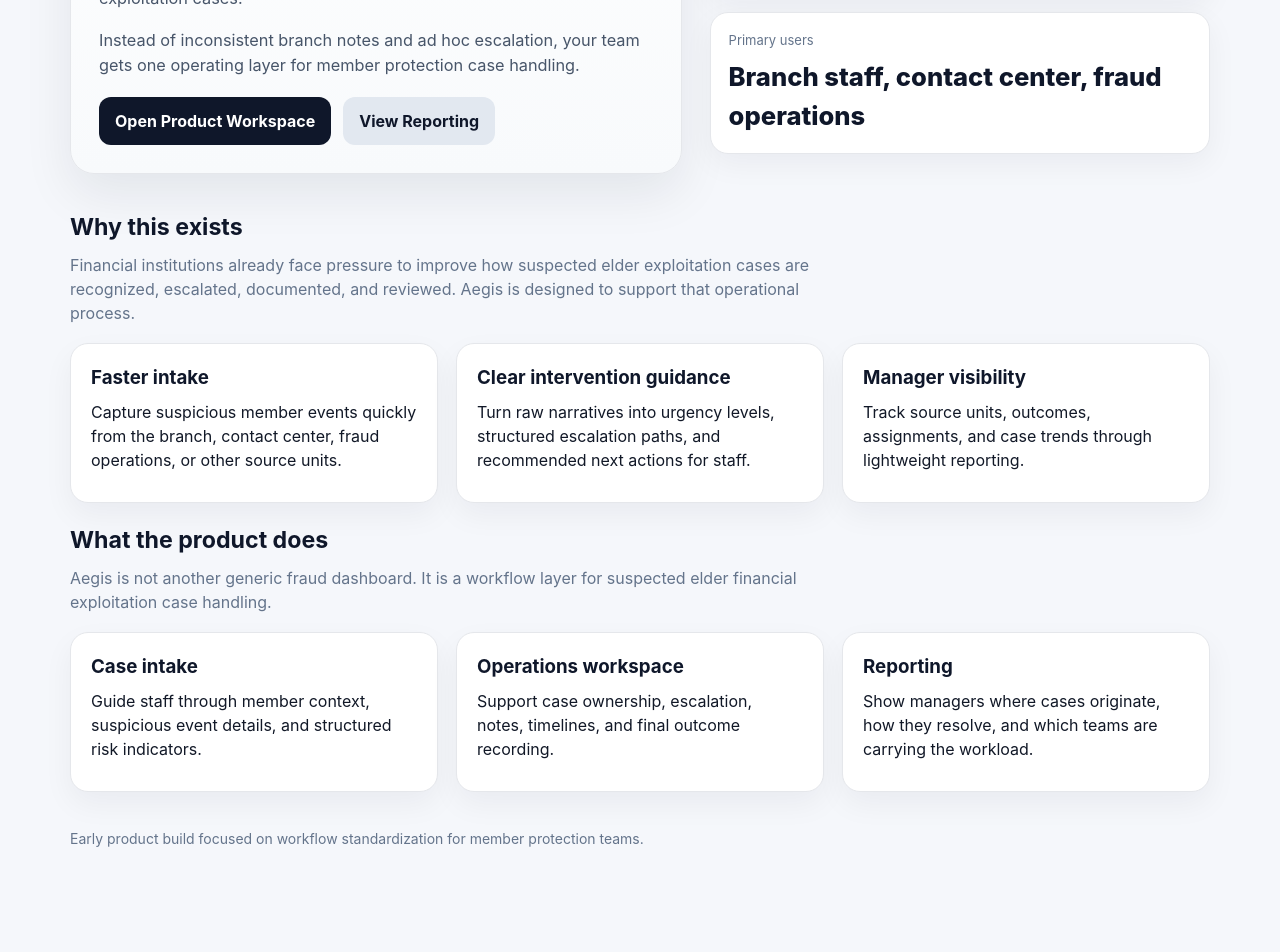
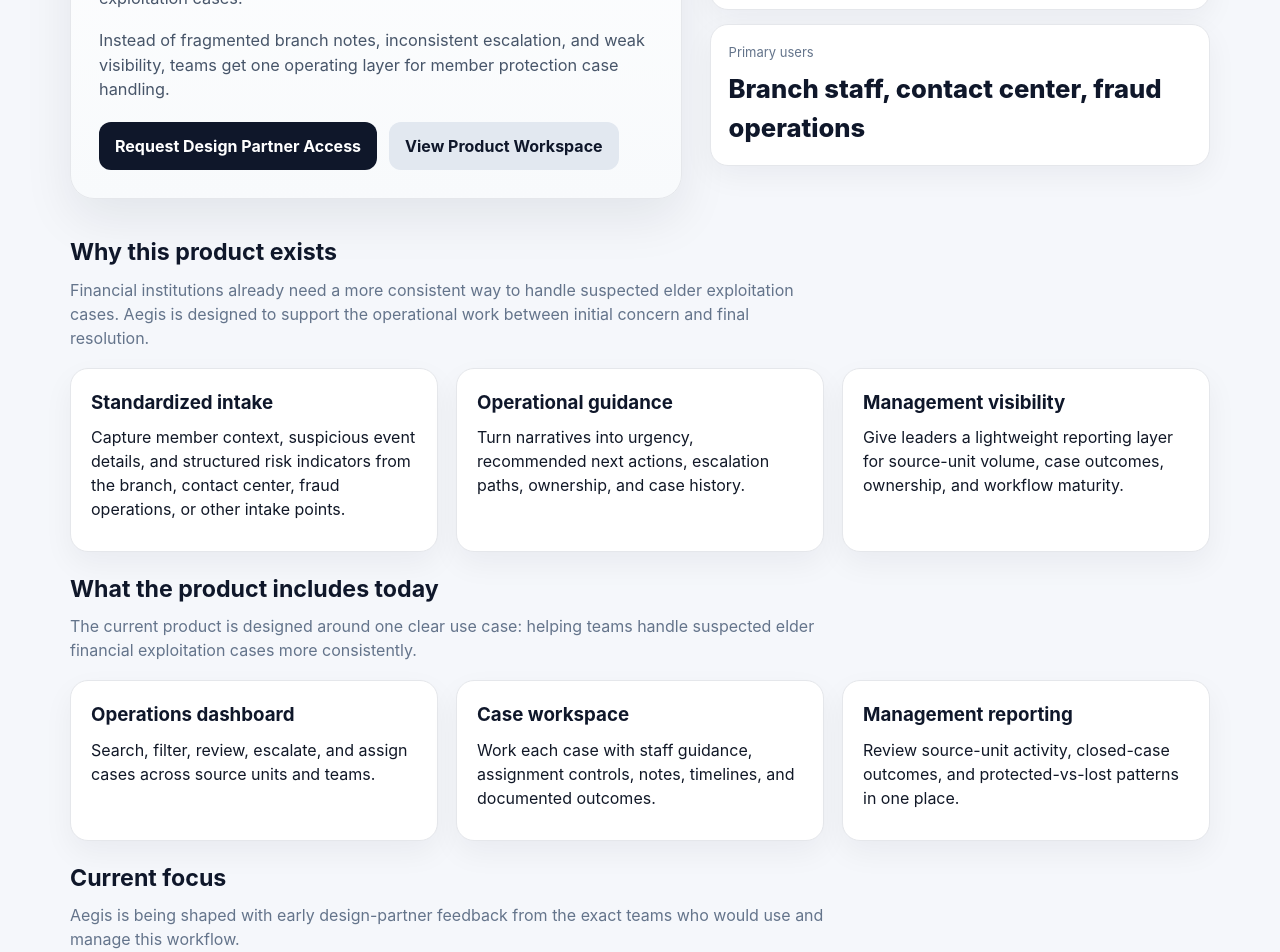
Before and after one commit to OmereKurt/aegis-member-protection, a Next.js app in the folder startup-frontend/: page / in a window 1280 px wide. Shown: the part 440-1392 px from the top of the page. Before the commit the page ends 1337 px from the top, so only its background shows below. Built offline with nearby package versions, Linux system fonts and the light colour scheme.

Commit message:
Add design partner page and final homepage GTM polish

```diff
--- a/startup-frontend/app/layout.tsx
+++ b/startup-frontend/app/layout.tsx
@@ -21,7 +21,9 @@
                 <div className="brand-mark">AM</div>
                 <div className="brand-text">
                   <div className="brand-title">Aegis Member Protection</div>
-                  <div className="brand-subtitle">Operational workflow for suspected elder exploitation cases</div>
+                  <div className="brand-subtitle">
+                    Operational workflow for suspected elder exploitation cases
+                  </div>
                 </div>
               </a>
 
@@ -29,6 +31,7 @@
                 <a href="/">Home</a>
                 <a href="/ops">Operations</a>
                 <a href="/reporting">Reporting</a>
+                <a href="/pilot">Design Partner</a>
                 <a href="/cases/new">New Intake</a>
               </nav>
             </div>
--- a/startup-frontend/app/page.tsx
+++ b/startup-frontend/app/page.tsx
@@ -8,16 +8,16 @@
             <h1>Help staff intervene before vulnerable members lose funds.</h1>
             <p>
               Aegis gives credit unions and regional banks a structured workflow to intake,
-              triage, escalate, document, and report suspected elder financial exploitation cases.
+              triage, escalate, document, and review suspected elder financial exploitation cases.
             </p>
             <p>
-              Instead of inconsistent branch notes and ad hoc escalation, your team gets one
-              operating layer for member protection case handling.
+              Instead of fragmented branch notes, inconsistent escalation, and weak visibility,
+              teams get one operating layer for member protection case handling.
             </p>
 
             <div className="hero-actions">
-              <a href="/ops" className="button">Open Product Workspace</a>
-              <a href="/reporting" className="button button-secondary">View Reporting</a>
+              <a href="/pilot" className="button">Request Design Partner Access</a>
+              <a href="/ops" className="button button-secondary">View Product Workspace</a>
             </div>
           </div>
 
@@ -39,66 +39,88 @@
       </section>
 
       <section className="section">
-        <h2 className="section-title">Why this exists</h2>
+        <h2 className="section-title">Why this product exists</h2>
         <p className="section-subtitle">
-          Financial institutions already face pressure to improve how suspected elder exploitation
-          cases are recognized, escalated, documented, and reviewed. Aegis is designed to support
-          that operational process.
+          Financial institutions already need a more consistent way to handle suspected elder
+          exploitation cases. Aegis is designed to support the operational work between initial concern
+          and final resolution.
         </p>
 
         <div className="feature-grid">
           <div className="feature-card">
-            <h3>Faster intake</h3>
+            <h3>Standardized intake</h3>
             <p>
-              Capture suspicious member events quickly from the branch, contact center,
-              fraud operations, or other source units.
+              Capture member context, suspicious event details, and structured risk indicators from
+              the branch, contact center, fraud operations, or other intake points.
             </p>
           </div>
 
           <div className="feature-card">
-            <h3>Clear intervention guidance</h3>
+            <h3>Operational guidance</h3>
             <p>
-              Turn raw narratives into urgency levels, structured escalation paths,
-              and recommended next actions for staff.
+              Turn narratives into urgency, recommended next actions, escalation paths, ownership,
+              and case history.
             </p>
           </div>
 
           <div className="feature-card">
-            <h3>Manager visibility</h3>
+            <h3>Management visibility</h3>
             <p>
-              Track source units, outcomes, assignments, and case trends through lightweight reporting.
+              Give leaders a lightweight reporting layer for source-unit volume, case outcomes,
+              ownership, and workflow maturity.
             </p>
           </div>
         </div>
       </section>
 
       <section className="section">
-        <h2 className="section-title">What the product does</h2>
+        <h2 className="section-title">What the product includes today</h2>
         <p className="section-subtitle">
-          Aegis is not another generic fraud dashboard. It is a workflow layer for suspected elder
-          financial exploitation case handling.
+          The current product is designed around one clear use case: helping teams handle suspected
+          elder financial exploitation cases more consistently.
         </p>
 
         <div className="feature-grid">
           <div className="feature-card">
-            <h3>Case intake</h3>
-            <p>Guide staff through member context, suspicious event details, and structured risk indicators.</p>
+            <h3>Operations dashboard</h3>
+            <p>
+              Search, filter, review, escalate, and assign cases across source units and teams.
+            </p>
           </div>
 
           <div className="feature-card">
-            <h3>Operations workspace</h3>
-            <p>Support case ownership, escalation, notes, timelines, and final outcome recording.</p>
+            <h3>Case workspace</h3>
+            <p>
+              Work each case with staff guidance, assignment controls, notes, timelines, and
+              documented outcomes.
+            </p>
           </div>
 
           <div className="feature-card">
-            <h3>Reporting</h3>
-            <p>Show managers where cases originate, how they resolve, and which teams are carrying the workload.</p>
+            <h3>Management reporting</h3>
+            <p>
+              Review source-unit activity, closed-case outcomes, and protected-vs-lost patterns
+              in one place.
+            </p>
           </div>
         </div>
       </section>
 
+      <section className="section">
+        <h2 className="section-title">Current focus</h2>
+        <p className="section-subtitle">
+          Aegis is being shaped with early design-partner feedback from the exact teams who would
+          use and manage this workflow.
+        </p>
+
+        <div className="hero-actions">
+          <a href="/pilot" className="button">Explore the Design Partner Program</a>
+          <a href="/reporting" className="button button-secondary">See Reporting View</a>
+        </div>
+      </section>
+
       <div className="footer-note">
-        Early product build focused on workflow standardization for member protection teams.
+        Early product focused on workflow standardization for member protection teams.
       </div>
     </main>
   );
```
Also changed, not shown: startup-frontend/app/pilot/page.tsx (added, +121 -0 lines).
